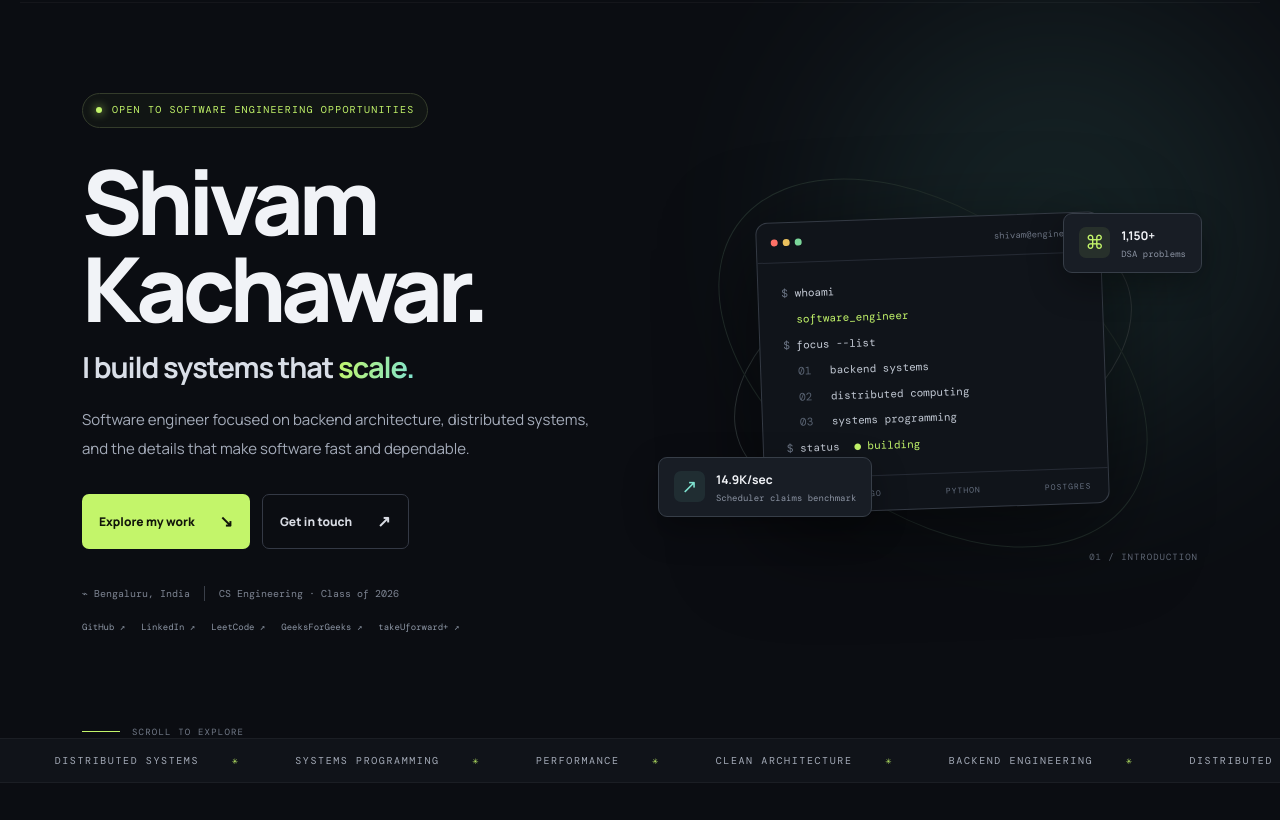
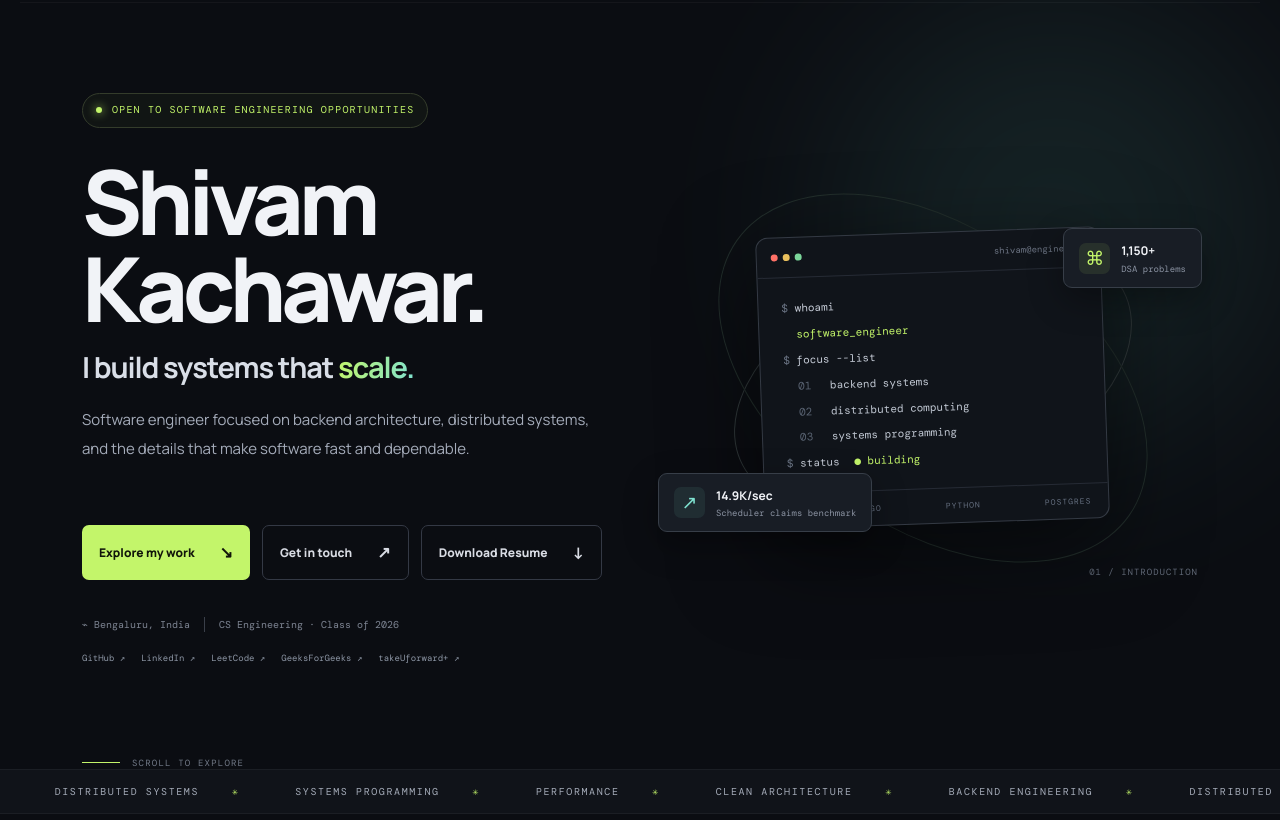
Before and after one commit to shivamkachawar/shivam-portfolio, a Flask app: page / in a window 1280 px wide. Shown: the part 81-901 px from the top of the page. Run offline with Flask 3, Linux system fonts and the light colour scheme.

Commit message:
Downloadresume button added

```diff
--- a/templates/index.html
+++ b/templates/index.html
@@ -29,8 +29,21 @@
         <h1 class="name-heading">Shivam<br><span class="name-last">Kachawar<span class="accent">.</span></span></h1><div class="hero-tagline">I build systems that <span class="gradient-text">scale.</span></div>
         <p class="hero-sub">Software engineer focused on backend architecture, distributed systems, and the details that make software fast and dependable.</p>
         <div class="hero-actions">
-          <a class="button button-primary" href="#work">Explore my work <span>↘</span></a>
-          <a class="button button-quiet" href="mailto:{{ profile.email }}">Get in touch <span>↗</span></a>
+
+<div class="hero-actions">
+  <a class="button button-primary" href="#work">
+    Explore my work <span>↘</span>
+  </a>
+  <a class="button button-quiet" href="mailto:{{ profile.email }}">
+    Get in touch <span>↗</span>
+  </a>
+  <a class="button button-quiet"
+     href="{{ url_for('static', filename='resume.pdf') }}"
+     download="Shivam-Kachawar-Resume.pdf">
+    Download Resume <span>↓</span>
+  </a>
+</div>
+
         </div>
         <div class="hero-meta"><span>⌁ {{ profile.location }}</span><span class="meta-divider"></span><span>CS Engineering · Class of {{ profile.graduation }}</span></div>
         <div class="social-links"><a href="{{ profile.github }}" target="_blank" rel="noopener">GitHub ↗</a><a href="{{ profile.linkedin }}" target="_blank" rel="noopener">LinkedIn ↗</a><a href="{{ profile.leetcode }}" target="_blank" rel="noopener">LeetCode ↗</a><a href="{{ profile.geeksforgeeks }}" target="_blank" rel="noopener">GeeksForGeeks ↗</a><a href="{{ profile.tuf }}" target="_blank" rel="noopener">takeUforward+ ↗</a></div>
```
